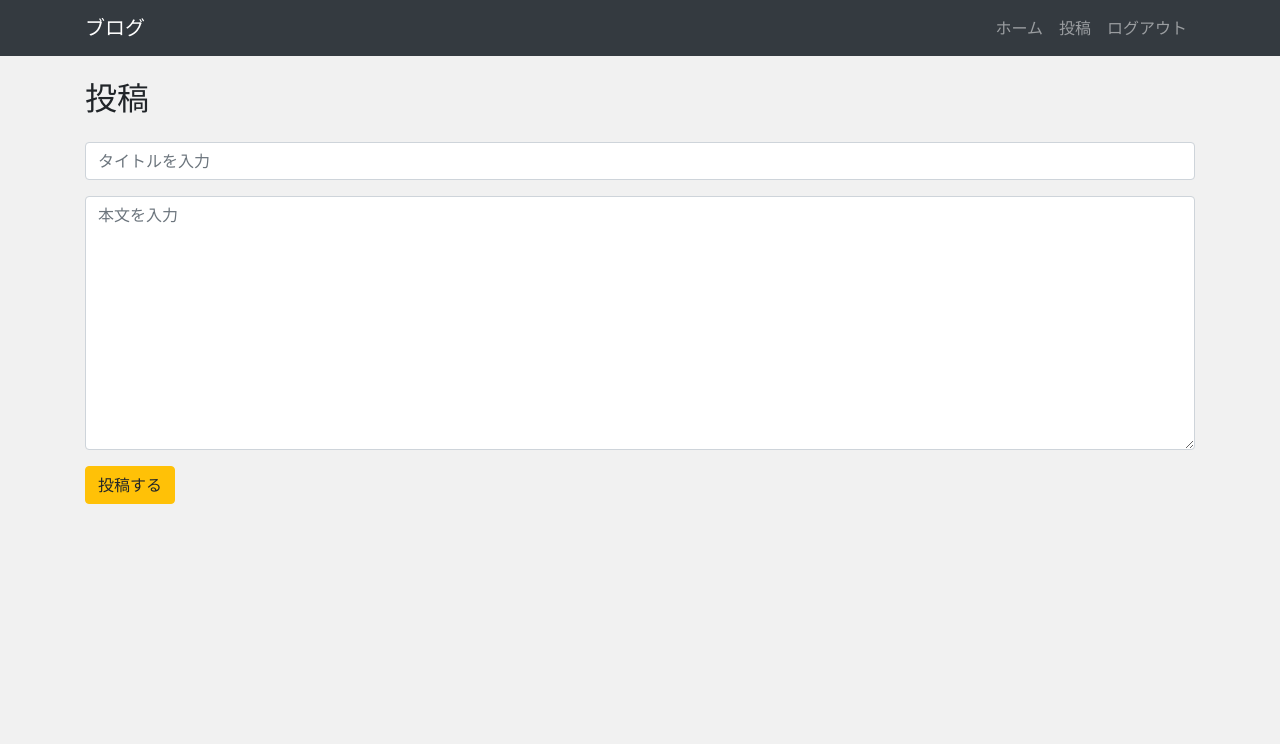
After one commit to EitaIchinose/django-blog, a Django app: page /post/new/ in a window 1280 px wide. The commit adds this page. Shown: the top 744 px of the page. Run offline with Django 3.2, Linux system fonts and the light colour scheme; the visitor is signed in with stand-in values (Sample User, id 1); some libraries are stand-ins or nearby versions.

Commit message:
新規投稿機能実装

```diff
--- a/app/static/css/style.css
+++ b/app/static/css/style.css
@@ -14,3 +14,7 @@ body {
 main {
   flex: 1;
 }
+
+.formpost {
+  margin-bottom: 1rem;
+}
--- a/app/templates/app/base.html
+++ b/app/templates/app/base.html
@@ -23,7 +23,7 @@
         <!-- ログイン状態によって表示を切り替え -->
         {% if user.is_authenticated %}
         <li class="nav-item">
-          <a  class="nav-link" href="">投稿</a>
+          <a  class="nav-link" href="{% url 'post_new' %}">投稿</a>
         </li>
         <li class="nav-item">
           <a  class="nav-link" href="">ログアウト</a>
--- /dev/null
+++ b/app/templates/app/post_form.html
@@ -0,0 +1,21 @@
+{% extends "app/base.html" %}
+{% load widget_tweaks %}
+
+{% block content %}
+
+<div class="my-4">
+  <h2>投稿</h2>
+</div>
+
+<form method="post">
+  {% csrf_token %}
+  <div class="formpost">
+    {% render_field form.title class="form-control" placeholder="タイトルを入力" %}
+  </div>
+  <div class="formpost">
+    {% render_field form.content class="form-control" placeholder="本文を入力" %}
+  </div>
+  <button class="btn btn-warning" type="submit">投稿する</button>
+</form>
+
+{% endblock %}
--- a/app/urls.py
+++ b/app/urls.py
@@ -3,5 +3,6 @@ from app import  views
 
 urlpatterns = [
   path('', views.IndexView.as_view(), name='index'),
-  path('post/<int:pk>', views.PostDetailView.as_view(), name='post_detail'),
+  path('post/<int:pk>/', views.PostDetailView.as_view(), name='post_detail'),
+  path('post/new/', views.CreatePostView.as_view(), name='post_new'),
 ]
--- a/app/views.py
+++ b/app/views.py
@@ -1,6 +1,8 @@
-from django.shortcuts import render
+from django.shortcuts import render, redirect
 from django.views.generic import View
 from .models import Post
+from .forms import PostForm
+from django.contrib.auth.mixins import LoginRequiredMixin
 
 # Viewを継承して、クラスベース汎用ビューを作成
 class IndexView(View):
@@ -16,3 +18,26 @@ class PostDetailView(View):
       return render(request, 'app/post_detail.html', {
         'post_data': post_data,
       })
+
+class CreatePostView(LoginRequiredMixin, View):
+  def get(self, request, *args, **kwargs):
+    form = PostForm(request.POST or None)
+
+    return render(request, 'app/post_form.html', {
+      'form': form
+    })
+
+  def post(self, request, *args, **kwargs):
+    form = PostForm(request.POST or None)
+
+    if form.is_valid():  # フォームの内容を確認
+      post_data = Post() # Postモデルをpost_dataへ格納
+      post_data.author = request.user  # ログインユーザーをauthorへ代入
+      post_data.title = form.cleaned_data['title']     # フォームで入力されたタイトルのデータを代入
+      post_data.content = form.cleaned_data['content'] # フォームで入力された内容のデータを代入
+      post_data.save()   # データベースへ保存
+      return redirect('post_detail', post_data.id)     # 詳細画面へリダイレクト
+
+    return render(request, 'app/post_form.html', {
+      'form': form
+    })
```
